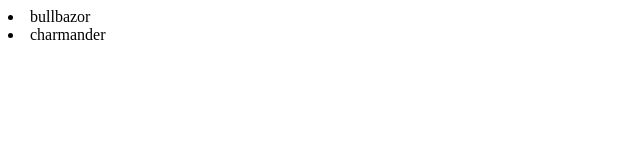
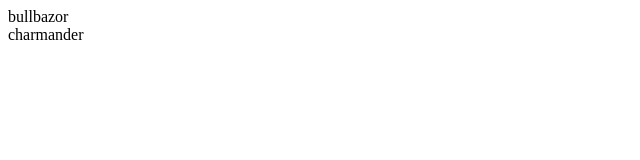
Before and after one commit to TeamAbella060420/cognith, a React (Create React App) app in the folder my-app/: page / in a window 1280 px wide. Shown: the top 160 px of the page, without its empty margins (0-640 px from the left). Built offline with nearby package versions, Linux system fonts and the light colour scheme.

Commit message:
Update PokemonList.js

```diff
--- a/my-app/src/assets/PokemonList.js
+++ b/my-app/src/assets/PokemonList.js
@@ -3,8 +3,10 @@
 export const PokemonList = ({ pokemon }) => {
   return (
     <div>
-      {pokemon.map(data => (
-        <li>{data}</li>
+      {pokemon.map((data, index) => (
+        <div key={index}>
+          {data}
+        </div>
       ))}
     </div>
   )
```
